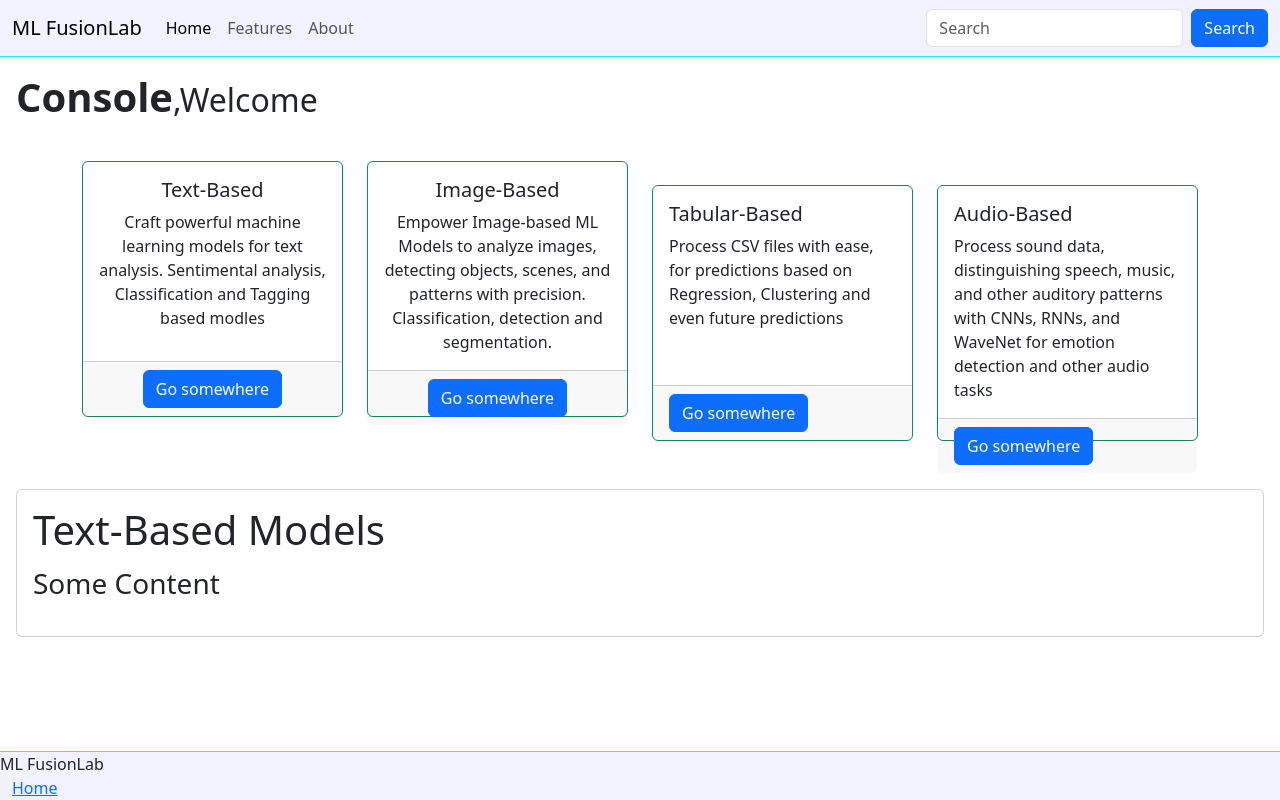
After one commit to harikris001/MLFusionLab, a Django app: page /console/ in a window 1280 px wide. The commit adds this page. Run offline with Django 4.2, Linux system fonts and the light colour scheme.

Commit message:
modify console

```diff
--- a/core/templates/core/base.html
+++ b/core/templates/core/base.html
@@ -5,7 +5,7 @@
     <meta name="viewport" content="width=device-width, initial-scale=1.0">
     <link href="https://cdn.jsdelivr.net/npm/bootstrap@5.3.2/dist/css/bootstrap.min.css" rel="stylesheet" integrity="sha384-T3c6CoIi6uLrA9TneNEoa7RxnatzjcDSCmG1MXxSR1GAsXEV/Dwwykc2MPK8M2HN" crossorigin="anonymous">
     <link rel="stylesheet" href="https://cdnjs.cloudflare.com/ajax/libs/font-awesome/6.4.2/css/all.min.css" integrity="sha512-z3gLpd7yknf1YoNbCzqRKc4qyor8gaKU1qmn+CShxbuBusANI9QpRohGBreCFkKxLhei6S9CQXFEbbKuqLg0DA==" crossorigin="anonymous" referrerpolicy="no-referrer" />
-    <title>ML FusionLab | {% block title %}{% endblock %} </title>
+    <title>{% block title %}{% endblock %} | ML FusionLab</title>
 </head>
 <body>
     <header style="border-bottom: 1px solid rgb(30, 244, 255);">
@@ -37,12 +37,16 @@
     </header>
     {% block content %}
 
-    {% endblock %}
-    <footer>
-      <div class="container-fluid fixed-bottom" style="background-color: rgba(176, 176, 255, 0.184);border-top: 1px solid rgb(30, 244, 255) ;">
+    {% endblock content %}
+    {% block script %}
+
+    {% endblock script %}
+    <!-- just to give some spacing -->
+    <footer class="mt-5">
+      <div class="footer fixed-bottom mt-5" style="background-color: rgba(176, 176, 255, 0.184);border-top: 1px solid rgb(30, 244, 255) ;">
         ML FusionLab
         <div class="container-fluid">
-          <a href="#">Home</a>
+          <a href="{% url 'core:index' %}">Home</a>
         </div>
       </div>
     </footer>
--- /dev/null
+++ b/core/templates/core/console.html
@@ -0,0 +1,89 @@
+{% extends 'core/base.html' %}
+{% block title %}Console{% endblock %}
+
+{% block content %}
+<h2 class="m-3"><span class="fw-bolder h1">Console</span>,Welcome</h2>
+<div class="container-md mt-3 pt-4">
+    <div class="row row-cols-2 row-cols-lg-3 g-4">
+        <div class="col-6 col-lg-3">
+            <button type="button" type="button" data-bs-toggle="collapse" data-bs-target="#text-info"
+                aria-expanded="true" aria-controls="text-info" style="border: none; padding: 0;">
+                <div class="card border border-success" style="height: 16rem;" id="text">
+                    <div class="card-body">
+                        <h5 class="card-title">Text-Based</h5>
+                        <p class="card-text">Craft powerful machine learning models for text analysis. Sentimental
+                            analysis,
+                            Classification and Tagging based modles</p>
+                    </div>
+                    <div class="card-footer text-body-secondary">
+                        <a href="#" class="btn btn-primary">Go somewhere</a>
+                    </div>
+                </div>
+            </button>
+        </div>
+        <div class="col-6 col-lg-3">
+            <button type="button" type="button" data-bs-toggle="collapse" data-bs-target="#text-info"
+                aria-expanded="true" aria-controls="text-info" style="border: none; padding: 0;">
+                <div class="card border border-success" style="height: 16rem;">
+                    <div class="card-body">
+                        <h5 class="card-title">Image-Based</h5>
+                        <p class="card-text">Empower Image-based ML Models to analyze images, detecting objects, scenes,
+                            and
+                            patterns with precision. Classification, detection and segmentation.</p>
+                    </div>
+                    <div class="card-footer text-body-secondary">
+                        <a href="#" class="btn btn-primary">Go somewhere</a>
+                    </div>
+                </div>
+            </button>
+        </div>
+        <div class="col-6 col-lg-3">
+            <button type="button" type="button" data-bs-toggle="collapse" data-bs-target="#text-info"
+                aria-expanded="true" aria-controls="text-info" style="border: none; padding: 0;"></button>
+            <div class="card border border-success" style="height: 16rem;">
+                <div class="card-body">
+                    <h5 class="card-title">Tabular-Based</h5>
+                    <p class="card-text">Process CSV files with ease, for predictions based on Regression, Clustering
+                        and even future predictions</p>
+                </div>
+                <div class="card-footer text-body-secondary">
+                    <a href="#" class="btn btn-primary">Go somewhere</a>
+                </div>
+            </div>
+            </button>
+        </div>
+        <div class="col-6 col-lg-3">
+            <button type="button" type="button" data-bs-toggle="collapse" data-bs-target="#text-info"
+                aria-expanded="true" aria-controls="text-info" style="border: none; padding: 0;"></button>
+            <div class="card border border-success" style="height: 16rem;">
+                <div class="card-body">
+                    <h5 class="card-title">Audio-Based</h5>
+                    <p class="card-text">Process sound data, distinguishing speech, music, and other auditory patterns
+                        with CNNs, RNNs, and WaveNet for emotion detection and other audio tasks</p>
+                </div>
+                <div class="card-footer text-body-secondary">
+                    <a href="#" class="btn btn-primary">Go somewhere</a>
+                </div>
+            </div>
+            </button>
+        </div>
+    </div>
+</div>
+<div class="card m-3 mt-5" id="text-info">
+    <div class="card-body">
+        <h1>Text-Based Models</h1>
+        <p class="fs-3">Some Content</p>
+    </div>
+</div>
+{% endblock content %}
+{% block script %}
+<!-- <script>
+    var e1 = document.getElementById('text');
+    e1.onclick = function () {
+        document.getElementById('text-info').style.display = 'block';
+    }
+    e1.onclick = function () {
+        document.getElementById('text-info').style.display = 'none';
+    }
+</script> -->
+{% endblock script %}
--- a/core/templates/core/index.html
+++ b/core/templates/core/index.html
@@ -10,8 +10,8 @@
         </div>
         <div class="col-md-4 text-center mt-5 ms-5 me-5 border border-warning-subtle rounded-4 p-4">
             <h4>Join the Revolution</h4>
-            <p class="display-5">New User?</p> <a href="#" class="btn btn-primary d-inline">Join Now</a><br/><br/><br/>
-            <p class="fw-5 fw-bold d-inline">Already a User....</p> <a href="#" class="link-success link-offset-2 link-underline-opacity-25 link-underline-opacity-100-hover">Login</a>
+            <p class="display-5">New User?</p> <a href="{% url 'core:signup' %}" class="btn btn-primary d-inline">Join Now</a><br/><br/><br/>
+            <p class="fw-5 fw-bold d-inline">Already a User....</p> <a href="{% url 'core:login' %}" class="link-success link-offset-2 link-underline-opacity-25 link-underline-opacity-100-hover">Login</a>
         </div>
     </div>
 </div>
--- a/core/urls.py
+++ b/core/urls.py
@@ -9,4 +9,5 @@ urlpatterns  = [
     path('',views.index,name='index'),
     path('login/',views.login,name='login'),
     path('signup/',views.signup,name='signup'),
+    path('console/',views.console,name='console'),
 ]
--- a/core/views.py
+++ b/core/views.py
@@ -8,3 +8,6 @@ def login(request):
 
 def signup(request):
     return render(request,'core/signup.html')
+
+def console(request):
+    return render(request,'core/console.html')
--- a/text_model/templates/text_model/tag.html
+++ b/text_model/templates/text_model/tag.html
@@ -29,7 +29,7 @@
       </select>
     </div>
     {% endfor %}
-    <button type="submit" class="btn btn-primary">Create Model</button>
+    <button type="submit" class="btn btn-primary mb-4">Create Model</button>
   </form>
   {% endif %}
 </div>
--- a/text_model/views.py
+++ b/text_model/views.py
@@ -7,8 +7,8 @@ def tabular(request):
     if request.method == 'POST':
         csvfile = request.FILES.get('csv_file')
         data = pd.read_csv(csvfile)
-        instance = TableDataFile(csv_file = request.FILES.get('csv_file'))
-        instance.save()
+        # instance = TableDataFile(csv_file = request.FILES.get('csv_file'))
+        # instance.save()
         fields = list(data.columns)
         data = data.to_html(max_rows=6,classes=['table px-4 border border-info-subtle rounded'],justify='center')
         context = {'df_table': data,'columns': fields}
```
